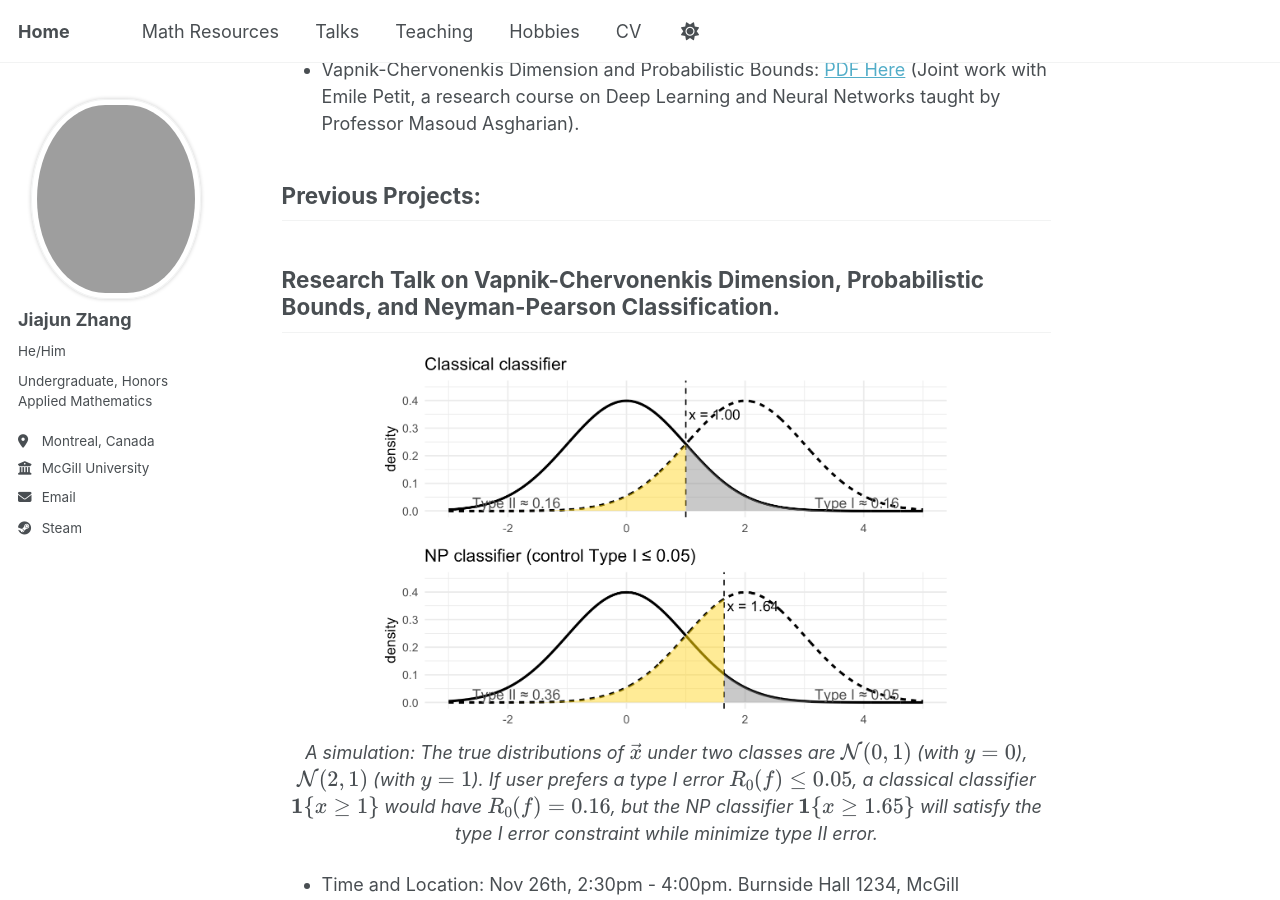
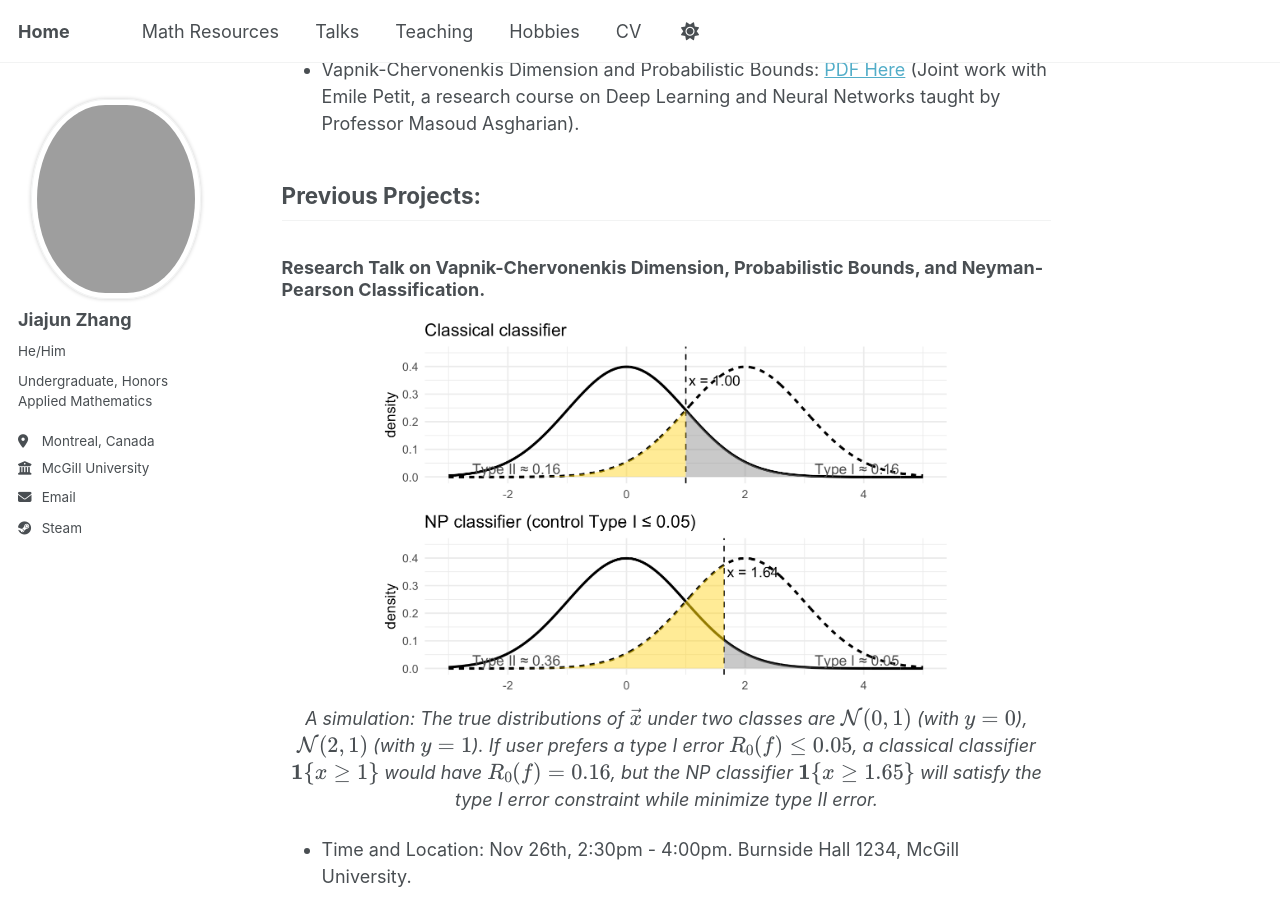
Before and after one commit to JohanssonRein/JohanssonRein.github.io, a Jekyll site: the page built from _pages/about.md, in a window 1280 px wide and 900 px high, scrolled down 2001 px. Built offline with Jekyll 4.4.1, drawn with Linux system fonts in a browser that asks for light colours.

```diff
--- a/_pages/about.md
+++ b/_pages/about.md
@@ -46,7 +46,7 @@ redirect_from:
 
 ## Previous Projects:
 
-## Research Talk on Vapnik-Chervonenkis Dimension, Probabilistic Bounds, and Neyman-Pearson Classification.
+### Research Talk on Vapnik-Chervonenkis Dimension, Probabilistic Bounds, and Neyman-Pearson Classification.
 
 <div style="text-align: center;">
   <img src="/images/NPClass.png" alt="Winter Break" width="600">
```
